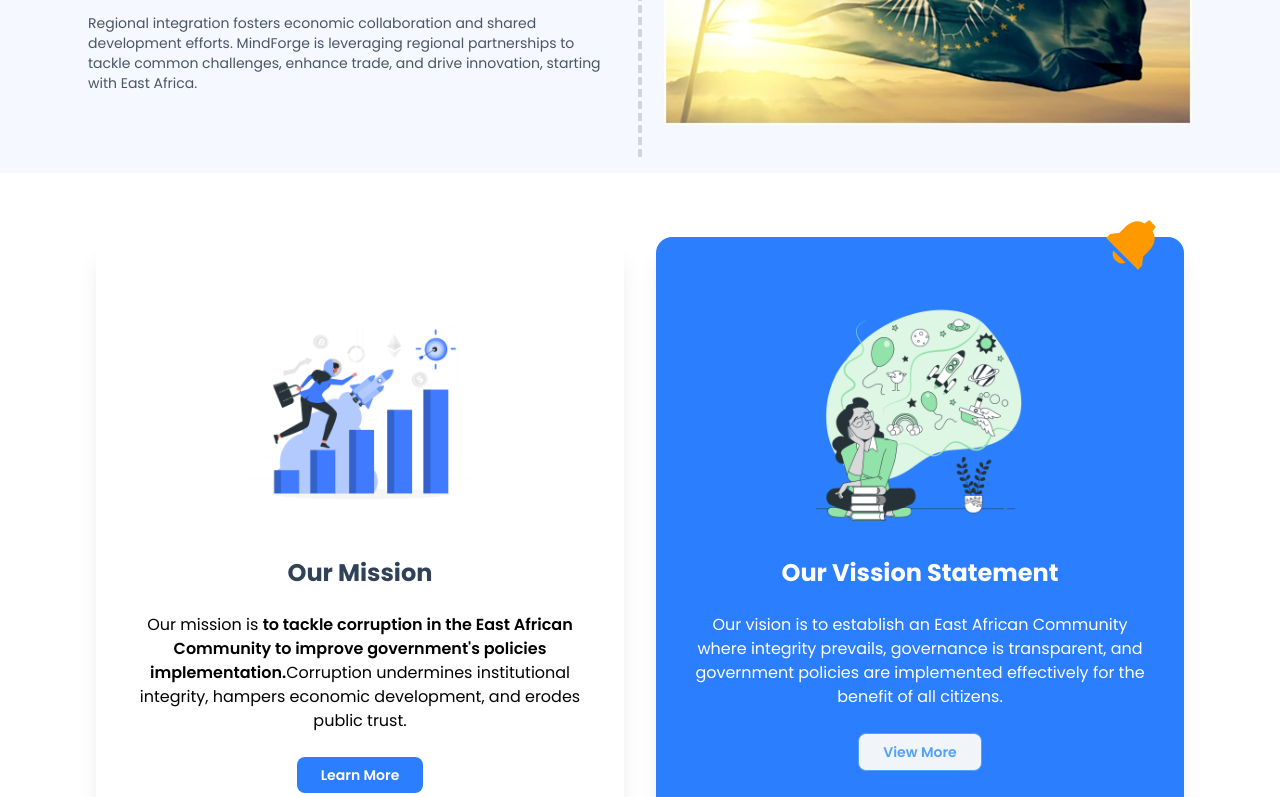
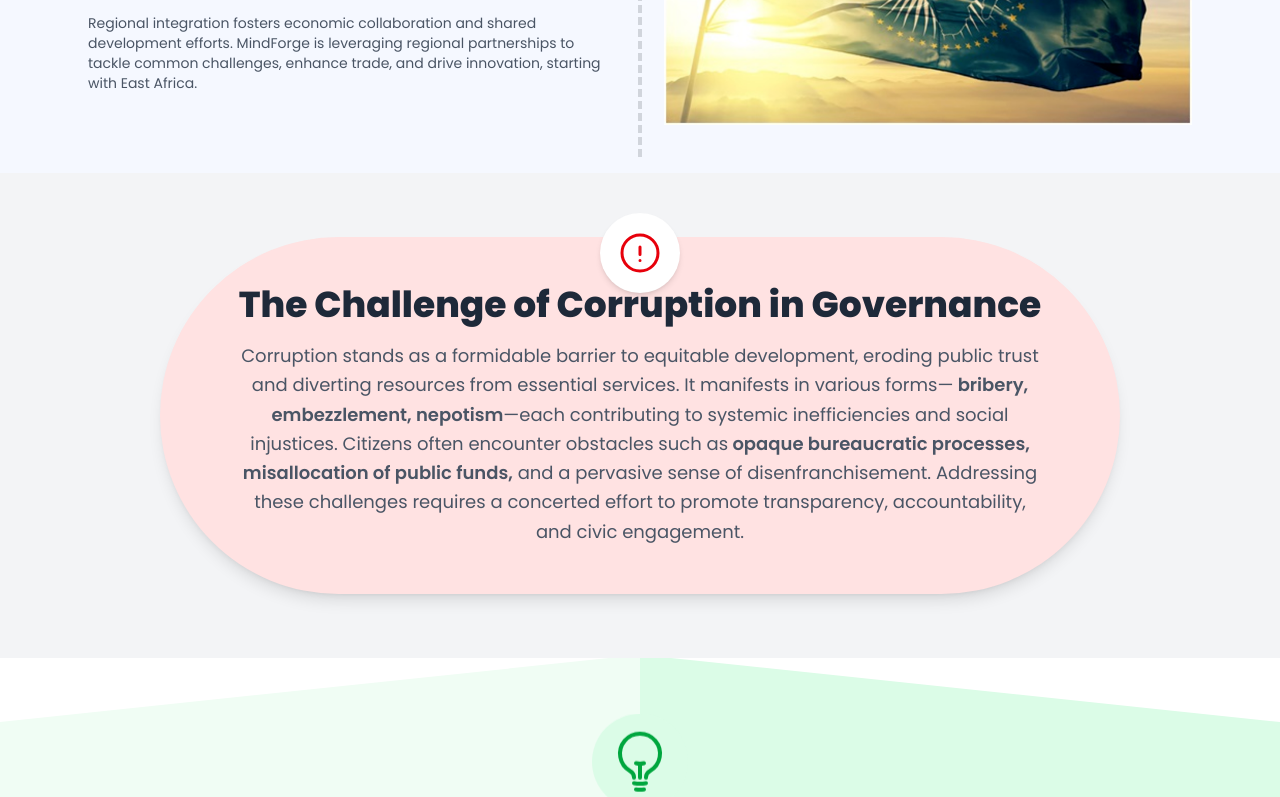
Before and after one commit to VictorMugisha/mindforge-website, a React (Vite) app: page / in a window 1280 px wide. Shown: the part 2000-2797 px from the top of the page. Built offline with nearby package versions, Linux system fonts and the light colour scheme.

Commit message:
Updated the Hader and Added Problem and Solution

```diff
--- a/package.json
+++ b/package.json
@@ -11,11 +11,14 @@
   },
   "dependencies": {
     "@emailjs/browser": "^4.4.1",
+    "@heroicons/react": "^2.2.0",
     "@tailwindcss/vite": "^4.0.9",
     "aos": "^2.3.4",
     "axios": "^1.8.2",
+    "chart.js": "^4.4.8",
     "clsx": "^2.1.1",
     "react": "^19.0.0",
+    "react-chartjs-2": "^5.3.0",
     "react-dom": "^19.0.0",
     "react-icons": "^5.5.0",
     "react-lite-youtube-embed": "^2.4.0",
--- a/src/components/Header.tsx
+++ b/src/components/Header.tsx
@@ -4,9 +4,8 @@ import { ImCross } from "react-icons/im";
 import { NavLink, useLocation, useNavigate } from "react-router-dom";
 
 const navItems = [
-  { name: "Home", href: "/" },
   { name: "About Us", href: "/about" },
-  { name: "Projects", href: "/projects" },
+  { name: "E-Lab Challenges", href: "/projects" },
   { name: "Gallery", href: "/gallery" },
   { name: "Blogs", href: "/blogs" },
 ];
@@ -38,7 +37,7 @@ export default function Header() {
   }, [displayMobileNav]);
 
   return (
-    <header className="flex items-center justify-between py-2 px-4 md:px-8 w-full md:rounded-lg shadow-sm md:shadow-lg bg-white sticky top-0 z-10">
+    <header className="flex items-center justify-between py-2 px-4 md:px-8 w-full md:rounded-lg  bg-white sticky top-0 z-50">
       <button
         onClick={handleLogoClick}
         className="focus:outline-none cursor-pointer"
--- /dev/null
+++ b/src/components/ProblemStatement.tsx
@@ -0,0 +1,38 @@
+import { ExclamationCircleIcon } from "@heroicons/react/24/outline";
+
+export default function ProblemStatement() {
+  return (
+    <section className="flex justify-center py-16 bg-gray-100">
+      <div className="relative w-[90%] md:w-3/4 bg-red-100 px-8 py-12 rounded-3xl lg:rounded-full shadow-lg">
+        {/* Icon with Animation */}
+        <div className="absolute -top-6 left-1/2 transform -translate-x-1/2 bg-white p-4 rounded-full shadow-md">
+          <ExclamationCircleIcon className="h-12 w-12 text-red-600" />
+        </div>
+
+        <div className="text-center">
+          <h2 className="text-2xl md:text-4xl font-extrabold text-gray-800 px-0 sm:px-2">
+            The Challenge of Corruption in Governance
+          </h2>
+          <p className="mt-4 text-lg text-gray-600 leading-relaxed px-12">
+            Corruption stands as a formidable barrier to equitable development,
+            eroding public trust and diverting resources from essential
+            services. It manifests in various forms—
+            <span className="font-semibold">
+              {" "}
+              bribery, embezzlement, nepotism
+            </span>
+            —each contributing to systemic inefficiencies and social injustices.
+            Citizens often encounter obstacles such as
+            <span className="font-semibold">
+              {" "}
+              opaque bureaucratic processes, misallocation of public funds,
+            </span>{" "}
+            and a pervasive sense of disenfranchisement. Addressing these
+            challenges requires a concerted effort to promote transparency,
+            accountability, and civic engagement.
+          </p>
+        </div>
+      </div>
+    </section>
+  );
+}
--- /dev/null
+++ b/src/components/SolutionOverview.tsx
@@ -0,0 +1,78 @@
+import {
+  LightBulbIcon,
+  ShieldCheckIcon,
+  BookOpenIcon,
+  ChartBarIcon,
+} from "@heroicons/react/24/outline";
+
+export default function SolutionSection() {
+  return (
+    <section className="relative bg-white py-16 overflow-hidden">
+      <div className="container mx-auto px-6 text-center relative z-10">
+        {/* Decorative Background Elements with lower z-index */}
+        <div className="absolute top-0 left-0 w-1/2 h-full bg-green-50 transform -skew-y-6 origin-top-left -z-10"></div>
+        <div className="absolute bottom-0 right-0 w-1/2 h-full bg-green-100 transform skew-y-6 origin-bottom-right -z-10"></div>
+        {/* Icon with Animation */}
+        <div className="relative inline-block p-4 bg-green-100 rounded-full animate-bounce">
+          <LightBulbIcon className="h-16 w-16 text-green-600" />
+        </div>
+        {/* Solution Title */}
+        <h2 className="mt-6 text-4xl font-extrabold text-gray-800 z-30">
+          Introducing the Digital Accountability Platform (DAP)
+        </h2>
+        {/* Solution Description */}
+        <p className="mt-4 text-lg text-gray-600 leading-relaxed">
+          To confront the pervasive issue of corruption, we have developed the
+          Digital Accountability Platform (DAP)—an innovative ecosystem designed
+          to empower citizens and foster transparent governance. DAP serves as a
+          conduit for individuals to actively participate in monitoring and
+          reporting corrupt practices, thereby strengthening the pillars of
+          democracy and justice.
+        </p>
+        {/* Feature Cards */}
+        <div className="mt-12 flex flex-wrap justify-center gap-8">
+          {/* Safe Reports */}
+          <div className="max-w-xs p-6 bg-white rounded-lg shadow-lg transform transition duration-500 hover:scale-105">
+            <div className="inline-block p-3 bg-blue-100 rounded-full">
+              <ShieldCheckIcon className="h-12 w-12 text-blue-600" />
+            </div>
+            <h3 className="mt-4 text-xl font-semibold text-gray-800">
+              Safe Reports
+            </h3>
+            <p className="mt-2 text-gray-600">
+              DAP ensures that all reports are handled with the utmost
+              confidentiality, protecting the identity and safety of
+              whistleblowers.
+            </p>
+          </div>
+          {/* Educational Resources */}
+          <div className="max-w-xs p-6 bg-white rounded-lg shadow-lg transform transition duration-500 hover:scale-105">
+            <div className="inline-block p-3 bg-yellow-100 rounded-full">
+              <BookOpenIcon className="h-12 w-12 text-yellow-600" />
+            </div>
+            <h3 className="mt-4 text-xl font-semibold text-gray-800">
+              Educational Resources
+            </h3>
+            <p className="mt-2 text-gray-600">
+              Access a comprehensive library of materials aimed at educating
+              citizens on recognizing and combating corruption effectively.
+            </p>
+          </div>
+          {/* Data Analytics */}
+          <div className="max-w-xs p-6 bg-white rounded-lg shadow-lg transform transition duration-500 hover:scale-105">
+            <div className="inline-block p-3 bg-purple-100 rounded-full">
+              <ChartBarIcon className="h-12 w-12 text-purple-600" />
+            </div>
+            <h3 className="mt-4 text-xl font-semibold text-gray-800">
+              Data Analytics
+            </h3>
+            <p className="mt-2 text-gray-600">
+              Utilize powerful analytics tools to identify trends and hotspots
+              of corrupt activities, enabling targeted interventions.
+            </p>
+          </div>
+        </div>
+      </div>
+    </section>
+  );
+}
--- a/src/pages/HomePage.tsx
+++ b/src/pages/HomePage.tsx
@@ -3,6 +3,8 @@ import HeroServices from "../components/HeroServices";
 import Impact from "../components/Impact";
 import MissionVision from "../components/MissionVision";
 import NewsLetter from "../components/NewsLetter";
+import ProblemStatement from "../components/ProblemStatement";
+import SolutionOverview from "../components/SolutionOverview";
 import Timeline from "../components/Timeline";
 
 export default function HomePage() {
@@ -12,6 +14,8 @@ export default function HomePage() {
       <HeroServices />
       <Impact />
       <Timeline />
+      <ProblemStatement />
+      <SolutionOverview />
       <MissionVision />
       <NewsLetter />
     </>
```
Also changed, not shown: 1 other file (tests, documents, lock files or other folders).
